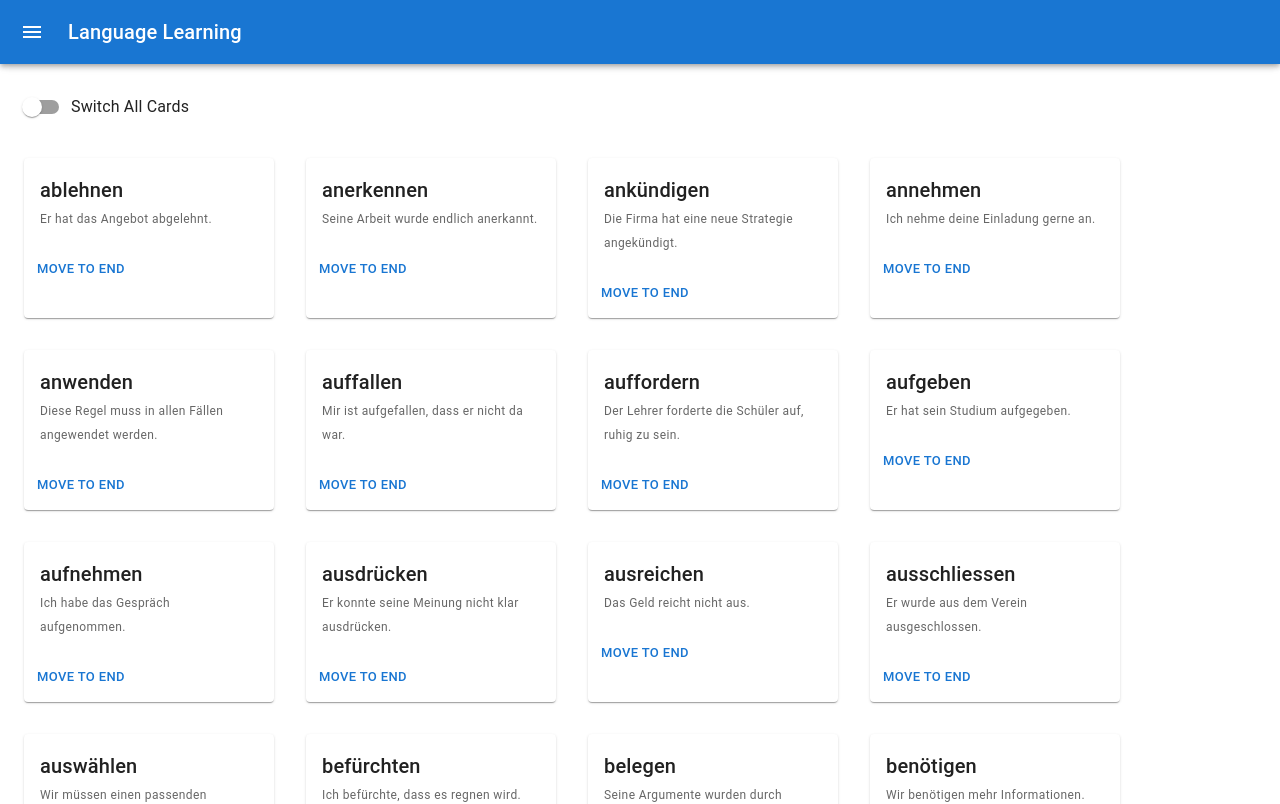
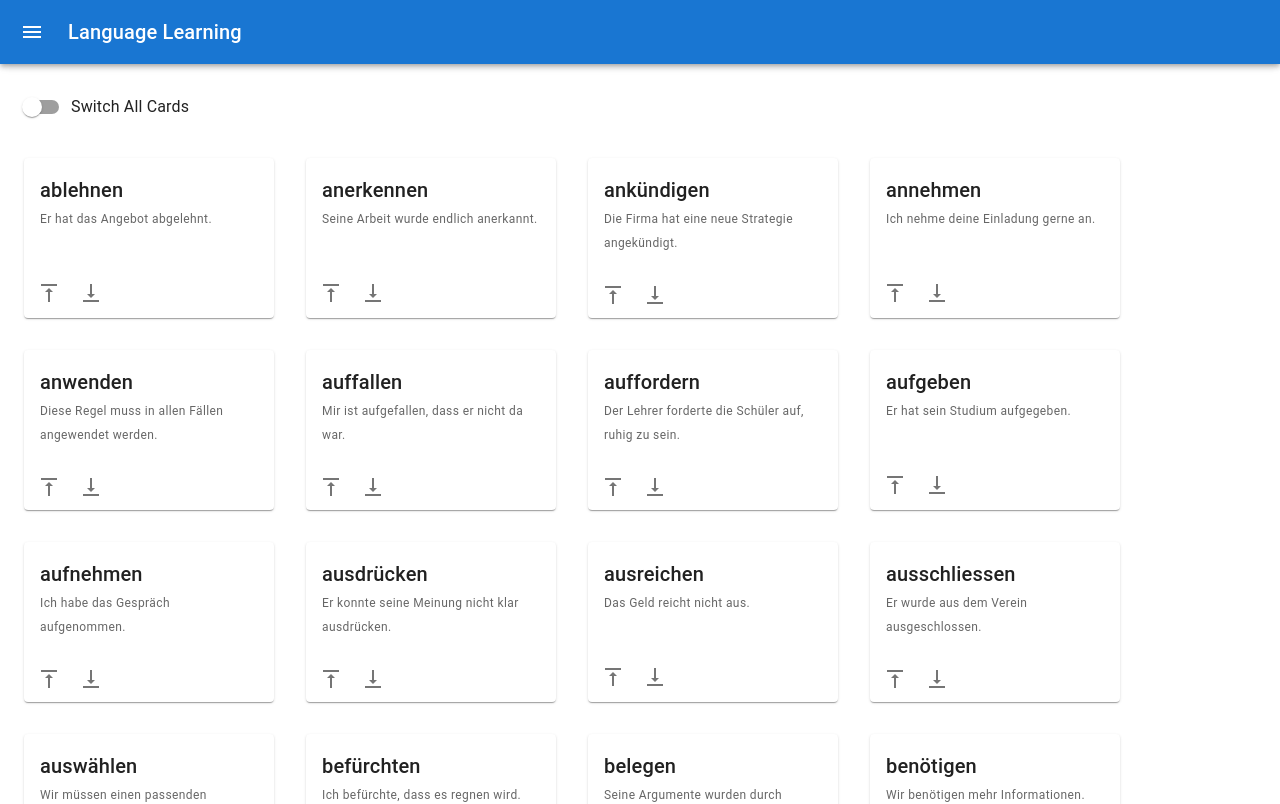
Before and after one commit to vincentheimann/drill-cards, a React (Vite) app: page /german/b2 in a window 1280 px wide. Shown: the top 804 px of the page. Built offline with nearby package versions, Linux system fonts and the light colour scheme.

Commit message:
Add Move to Top and Move to End button

```diff
--- a/src/components/DrillCard.jsx
+++ b/src/components/DrillCard.jsx
@@ -5,10 +5,18 @@ import {
   CardContent,
   Typography,
   CardActions,
-  Button,
+  IconButton,
+  Tooltip,
 } from "@mui/material";
+import VerticalAlignTopOutlinedIcon from "@mui/icons-material/VerticalAlignTopOutlined";
+import VerticalAlignBottomOutlinedIcon from "@mui/icons-material/VerticalAlignBottomOutlined";
 
-export default function DrillCard({ word, switchAll, moveCardToEnd }) {
+export default function DrillCard({
+  word,
+  switchAll,
+  moveCardToEnd,
+  moveCardToTop,
+}) {
   const [flipped, setFlipped] = useState(switchAll);
   const [isTouchDevice, setIsTouchDevice] = useState(false);
 
@@ -32,6 +40,9 @@ export default function DrillCard({ word, switchAll, moveCardToEnd }) {
       style={{
         width: "250px",
         height: "160px",
+        display: "flex",
+        flexDirection: "column",
+        justifyContent: "space-between",
         backgroundColor: flipped ? "#E3F2FD" : "white", // Bleu clair si flipped
       }}
     >
@@ -56,10 +67,17 @@ export default function DrillCard({ word, switchAll, moveCardToEnd }) {
           </>
         )}
       </CardContent>
-      <CardActions>
-        <Button size="small" onClick={moveCardToEnd}>
-          Move to End
-        </Button>
+      <CardActions style={{ marginTop: "auto" }}>
+        <Tooltip title="Move to the Top">
+          <IconButton size="small" onClick={moveCardToTop}>
+            <VerticalAlignTopOutlinedIcon />
+          </IconButton>
+        </Tooltip>
+        <Tooltip title="Move to the End">
+          <IconButton size="small" onClick={moveCardToEnd}>
+            <VerticalAlignBottomOutlinedIcon />
+          </IconButton>
+        </Tooltip>
       </CardActions>
     </Card>
   );
--- a/src/components/DrillCardList.jsx
+++ b/src/components/DrillCardList.jsx
@@ -49,6 +49,15 @@ export default function DrillCardList() {
     });
   };
 
+  const moveCardToTop = (index) => {
+    setWords((prevWords) => {
+      const newWords = [...prevWords];
+      const [movedWord] = newWords.splice(index, 1);
+      newWords.unshift(movedWord);
+      return newWords;
+    });
+  };
+
   return (
     <Box>
       <Grid container spacing={4}>
@@ -74,6 +83,7 @@ export default function DrillCardList() {
               word={word}
               switchAll={switchAll}
               moveCardToEnd={() => moveCardToEnd(index)}
+              moveCardToTop={() => moveCardToTop(index)}
             />
           </Grid>
         ))}
```
